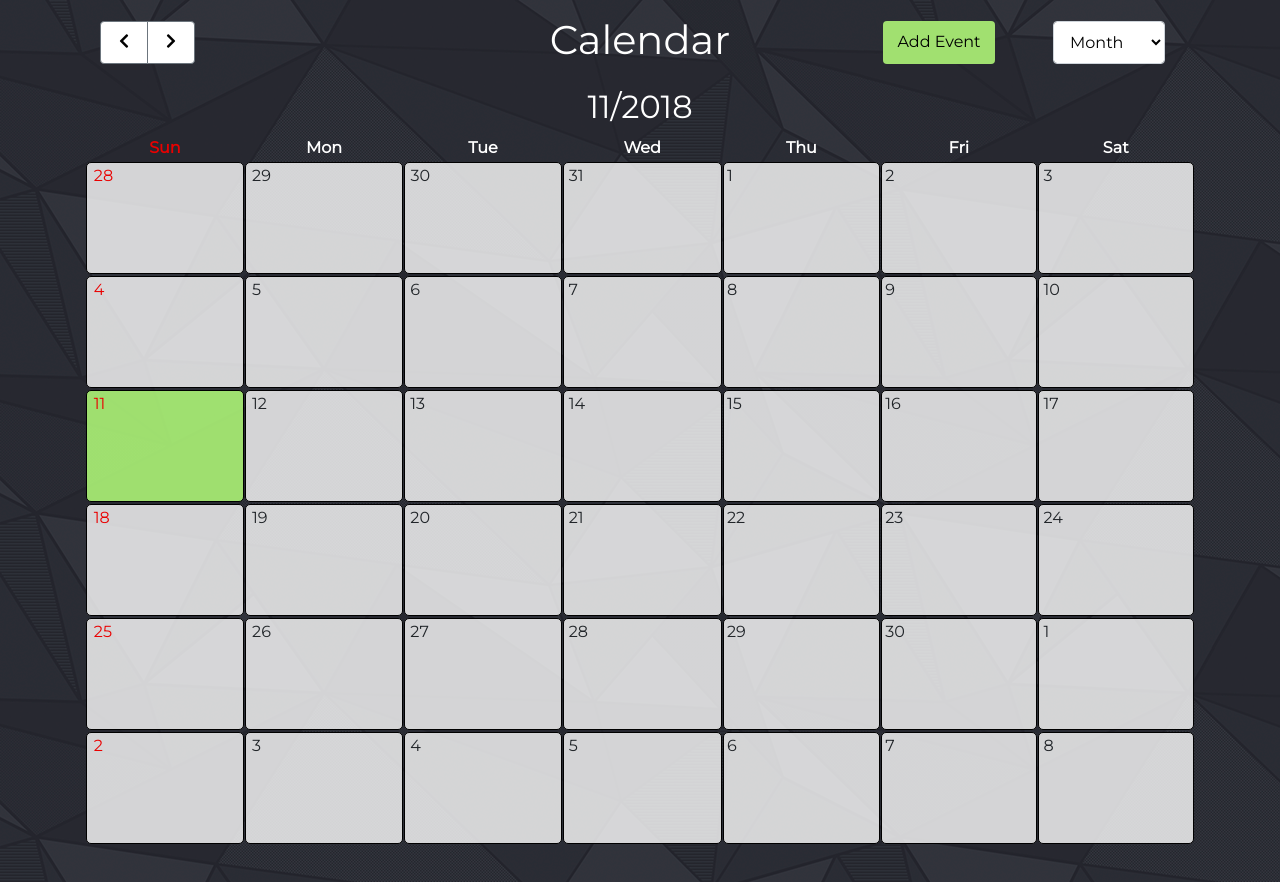
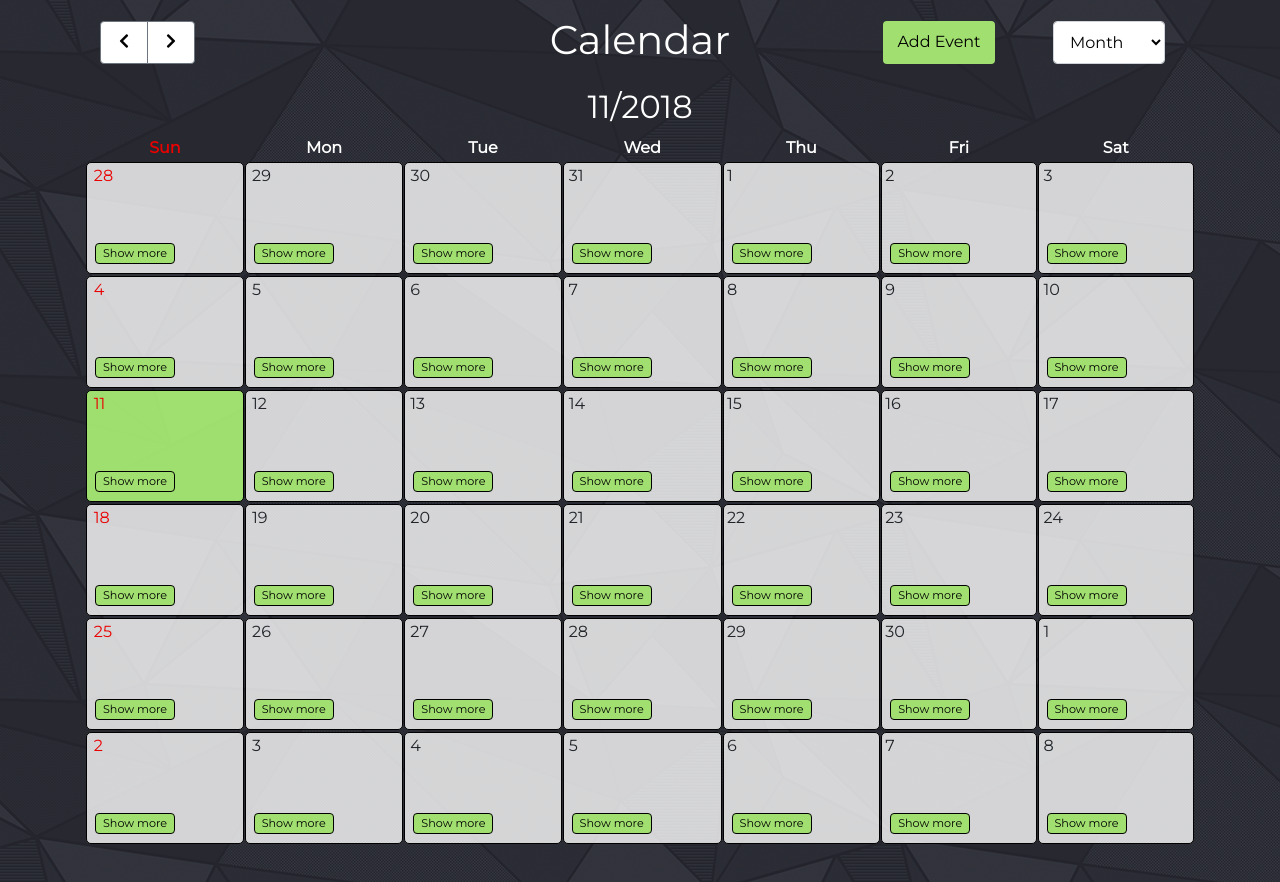
Before and after one commit to Sergeyakzhik/react-redux-calendar, a React (Create React App) app: page / in a window 1280 px wide. Shown: the top 882 px of the page. Built offline with nearby package versions, Linux system fonts and the light colour scheme.

Commit message:
add showMore button on TableMonth

```diff
--- /dev/null
+++ b/src/components/ShowMoreField/ShowMoreField.css
@@ -0,0 +1,4 @@
+.show-more {
+  position: absolute;
+  z-index: 1100;
+}
--- /dev/null
+++ b/src/components/ShowMoreField/ShowMoreField.js
@@ -0,0 +1,28 @@
+import React from 'react';
+import './ShowMoreField.css';
+
+import { connect } from 'react-redux';
+
+class ShowMoreField extends React.Component {
+  render() {
+    return (
+      <div className="show-more">
+        <h1>{this.props.date}</h1>
+        <div className="close-button" onClick={this.props.onEndButtonClick}>
+          <i className="fas fa-times"></i>
+        </div>
+        <div>
+          {this.props.events.map(event => event.startDate)}
+        </div>
+      </div>
+    );
+  }
+}
+
+const mapStateToProps = store => ({
+  events: store.showMoreField.events
+});
+
+export default connect(
+  mapStateToProps
+)(ShowMoreField);
--- a/src/components/TableMonth/TableMonth.css
+++ b/src/components/TableMonth/TableMonth.css
@@ -49,3 +49,18 @@
   text-align: center;
   padding: 0 5px 0 8px;
 }
+
+.show-more-button {
+  position: absolute;
+  z-index: 1000;
+  width: 5rem;
+  height: 1.3rem;
+  padding: 0;
+  border: 0.04rem solid black;
+  outline: none;
+  background-color: #a1e070;
+  color: black;
+  font-size: 0.7rem;
+  top: 5rem;
+  left: 0.5rem;
+}
--- a/src/constants/action-types.js
+++ b/src/constants/action-types.js
@@ -9,3 +9,4 @@ export const CHANGE_EVENT_NAME = 'CHANGE_EVENT_NAME';
 export const CHANGE_EVENT_DESCRIPTION = 'CHANGE_EVENT_DESCRIPTION';
 export const CHANGE_EVENT_PLACE = 'CHANGE_EVENT_PLACE';
 export const SET_LENGTH = 'SET_LENGTH';
+export const OPEN_SHOW_MORE_FIELD = 'OPEN_SHOW_MORE_FIELD';
--- a/src/containers/TableMonthContainer.js
+++ b/src/containers/TableMonthContainer.js
@@ -1,6 +1,7 @@
 import React from 'react';
 import TableMonth from '../components/TableMonth/TableMonth';
 import Event from '../components/Event/Event';
+import ShowMoreField from '../components/ShowMoreField/ShowMoreField';
 import moment from "moment";
 import { weekdays } from '../constants/constants';
 
@@ -10,6 +11,7 @@ import {
   changeStartDate,
   changeEndDate
 } from '../store/actions/addEventFieldActions';
+import { openShowMoreField } from '../store/actions/showMoreFieldActions';
 
 class TableMonthContainer extends React.Component {
 
@@ -49,8 +51,18 @@ class TableMonthContainer extends React.Component {
         cells.push(
           <td
             className={momentDate.toDate().toString() === datesArray[j + 7 * i].toString() ? 'curDay' : ''}
-            key={'TCellMonth' + (j + 7 * i)}
-          ></td>
+          >
+            <button
+              type="button"
+              id="showMoreButton"
+              className="btn btn-primary show-more-button"
+              onClick={this.handleShowMoreClick}
+              date={datesArray[j + 7 * i].toString()}
+              events={this.getListOfEvents(this.splitEventsByDay(), datesArray[j + 7 * i])}
+            >
+              Show more
+            </button>
+          </td>
         );
 
         skeletonHeaderCells.push(
@@ -123,6 +135,11 @@ class TableMonthContainer extends React.Component {
           events.shift();
         }
       }
+
+      if(events.length > 3) {
+        //openShowMoreFiels
+        //getListOfEvents by e.target.attributes.date.value
+      }
     }
 
     skeletonBody.push(
@@ -159,12 +176,43 @@ class TableMonthContainer extends React.Component {
     return splitEvents;
   }
 
+  splitEventsByDay = () => {
+    let { events } = this.props;
+    let splitEvents = [];
+
+    for(let key in events) {
+      let event = Object.assign({}, events[key]);
+
+      while(this.isLongerThanDay(event)) {
+        let curEvent = Object.assign({}, event);
+        curEvent.endDate = moment(curEvent.startDate).endOf('day');
+        curEvent.length = 1;
+
+        event.startDate = moment(curEvent.endDate).date(curEvent.endDate.date() + 1).startOf('day');
+        event.length = 1;
+        splitEvents.push(curEvent);
+      }
+
+      splitEvents.push(event);
+    }
+
+    return splitEvents;
+  }
+
   isLongerThanWeek = event => {
     const startDate = moment(event.startDate).startOf('day');
     const endDate = moment(event.endDate).startOf('day');
     const eventLength = endDate.diff(startDate, 'days') + 1;
 
     return moment(startDate).endOf('week').startOf('day').diff(startDate, 'days') + 1 < eventLength;
+  }
+
+  isLongerThanDay = event => {
+    const startDate = moment(event.startDate).startOf('day');
+    const endDate = moment(event.endDate).startOf('day');
+    const eventLength = endDate.diff(startDate, 'days') + 1;
+
+    return moment(startDate).endOf('week').startOf('day').diff(startDate, 'days') + 1 > 1;
   }
 
   sortEvents = property => {
@@ -198,14 +246,21 @@ class TableMonthContainer extends React.Component {
     return array;
   }
 
+  handleShowMoreClick = e => {
+    this.props.openShowMoreField(true, e.target.attributes.events);
+  }
+
   render() {
     const { period } = this.props;
     return (
-      <TableMonth
-        date={`${moment(period).month() + 1}/${moment(period).year()}`}
-        tableHeader={this.createTableHeader()}
-        tableRows={this.createRows()}
-      />
+      <>
+        <TableMonth
+          date={`${moment(period).month() + 1}/${moment(period).year()}`}
+          tableHeader={this.createTableHeader()}
+          tableRows={this.createRows()}
+        />
+        {this.props.isActive ? <ShowMoreField /> : null}
+      </>
     );
   }
 }
@@ -214,10 +269,12 @@ const mapDispatchToProps = dispatch => ({
   openAddEventField: isActive => dispatch(openAddEventField(isActive)),
   changeStartDate: startDate => dispatch(changeStartDate(startDate)),
   changeEndDate: endDate => dispatch(changeEndDate(endDate)),
+  openShowMoreField: (isActive, events) => dispatch(openShowMoreField(isActive, events))
 });
 
 const mapStateToProps = store => ({
-  events: store.eventField.events
+  events: store.eventField.events,
+  isActive: store.showMoreField.isActive
 });
 
 export default connect(
--- /dev/null
+++ b/src/store/actions/showMoreFieldActions.js
@@ -0,0 +1,9 @@
+import { OPEN_SHOW_MORE_FIELD } from '../../constants/action-types';
+
+export let openShowMoreField = (isOpened, events) => ({
+  type: OPEN_SHOW_MORE_FIELD,
+  payload: {
+    isOpened,
+    events
+  }
+});
--- a/src/store/reducers/calendarReducer.js
+++ b/src/store/reducers/calendarReducer.js
@@ -3,7 +3,7 @@ import moment from "moment";
 
 const initialState = {
   table: 'Month',
-  period: moment()
+  period: moment(),
 }
 
 export function calendarReducer(state = initialState, action) {
--- a/src/store/reducers/index.js
+++ b/src/store/reducers/index.js
@@ -1,8 +1,10 @@
 import { combineReducers } from 'redux';
 import { calendarReducer } from './calendarReducer';
 import { eventFieldReducer } from './eventFieldReducer';
+import { showMoreFieldReducer } from './showMoreFieldReducer';
 
 export const rootReducer = combineReducers({
   calendar: calendarReducer,
-  eventField: eventFieldReducer
+  eventField: eventFieldReducer,
+  showMoreField: showMoreFieldReducer
 });
--- /dev/null
+++ b/src/store/reducers/showMoreFieldReducer.js
@@ -0,0 +1,20 @@
+import { OPEN_SHOW_MORE_FIELD,
+
+} from '../../constants/action-types.js';
+
+const initialState = {
+  isActive: false,
+  events: []
+}
+
+export function showMoreFieldReducer(state = initialState, action) {
+  switch (action.type) {
+    case OPEN_SHOW_MORE_FIELD:
+      return { ...state,
+        isActive: action.payload.isOpened,
+        events: action.payload.events
+      }
+    default:
+      return state;
+  }
+}
```
